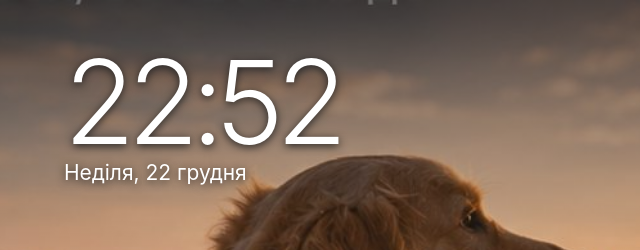
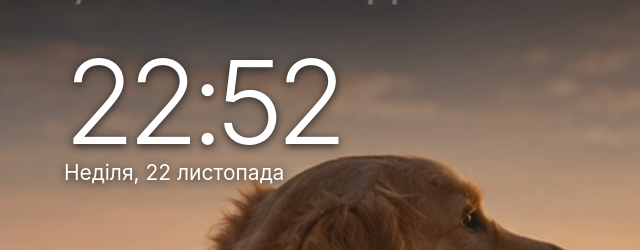
Before and after one commit to illiuha21/family-ipad-dashboard, a plain HTML site: page index.html in a window 1280 px wide. Shown: the top 250 px of the page, 0-640 px from the left. Drawn offline with Linux system fonts and the light colour scheme; no server answers.

Commit message:
Add files via upload

```diff
--- a/index.html
+++ b/index.html
@@ -1,4 +1,4 @@
-<!doctype html><html lang="uk"><head><meta charset="utf-8"><meta name="viewport" content="width=device-width,initial-scale=1,maximum-scale=1,user-scalable=no"><meta name="apple-mobile-web-app-capable" content="yes"><meta name="apple-mobile-web-app-status-bar-style" content="black"><meta name="apple-mobile-web-app-title" content="Наш дім"><meta name="theme-color" content="#efe3d6"><title>Наш дім — Family Display v0.4</title><style>
+<!doctype html><html lang="uk"><head><meta charset="utf-8"><meta name="viewport" content="width=device-width,initial-scale=1,maximum-scale=1,user-scalable=no"><meta name="apple-mobile-web-app-capable" content="yes"><meta name="apple-mobile-web-app-status-bar-style" content="black"><meta name="apple-mobile-web-app-title" content="Наш дім"><meta name="theme-color" content="#efe3d6"><title>Наш дім — Family Display v0.4.1</title><style>
 *{box-sizing:border-box}html,body{height:100%;width:100%;margin:0;overflow:hidden;font-family:-apple-system,BlinkMacSystemFont,'Helvetica Neue',Arial,sans-serif}body{color:#302219;background:#eaded1}button,input,textarea{font:inherit}button{cursor:pointer;-webkit-tap-highlight-color:transparent}button:focus-visible{outline:2px solid #c17541}.screen{position:absolute;inset:0;display:none;overflow:hidden}.screen.active{display:block}
 /* Frame — only one visible photo, one pending photo */
 #frame{background:#171717;color:#fff}.photo-box{position:absolute;top:0;bottom:62px;left:0;right:0;overflow:hidden}.slide{position:absolute;inset:0;width:100%;height:100%;object-fit:cover;opacity:0;transition:opacity 1s ease}.slide.show{opacity:1}.overlay{position:absolute;inset:0;pointer-events:none;background:linear-gradient(to bottom,rgba(0,0,0,.54),transparent 45%,transparent 80%,rgba(0,0,0,.26))}.photo-head{position:absolute;z-index:2;top:6%;left:5%;right:5%;display:flex;justify-content:space-between;pointer-events:none;text-shadow:0 2px 9px #222}.frame-time{font-size:clamp(60px,10vw,116px);font-weight:300;letter-spacing:-.065em;line-height:1}.frame-date{font-size:clamp(13px,2vw,21px)}.frame-weather{text-align:right;font-size:clamp(30px,4.8vw,57px)}.frame-weather small{display:block;font-size:clamp(12px,1.6vw,19px)}.frame-footer{height:62px;bottom:0;position:absolute;width:100%;background:#292522;display:flex;align-items:center;padding:8px 16px;gap:13px}.frame-tip{margin-left:auto;font-size:12px;color:#a9a49d}.alarm{background:#68635e;color:#fff;border-radius:11px;display:flex;align-items:center;gap:12px;padding:12px 16px;font-weight:700;font-size:16px;min-width:220px}.alarm.green{background:#27733c}.alarm.yellow{background:#e8b342;color:#2b241b}.alarm.red{background:#b82d2e}.alarm.gray{background:#706d69}
@@ -15,8 +15,8 @@
 <script>
 (function(){'use strict';
 var $=function(id){return document.getElementById(id)};
-var monthTitles=['Січень','Лютий','Березень','Квітень','Травень','Червень','Липень','Серпень','Вересень','Жовтень','Грудень'];
-var monthNames=['січня','лютого','березня','квітня','травня','червня','липня','серпня','вересня','жовтня','грудня'];
+var monthTitles=['Січень','Лютий','Березень','Квітень','Травень','Червень','Липень','Серпень','Вересень','Жовтень','Листопад','Грудень'];
+var monthNames=['січня','лютого','березня','квітня','травня','червня','липня','серпня','вересня','жовтня','листопада','грудня'];
 var dayNames=['Неділя','Понеділок','Вівторок','Середа','Четвер','П’ятниця','Субота'];
 var faces=['😎','🥰','🤪','😂','🤩','🥳','😴','🥹','😍','🙃','🤗','😜','🐸','👽','🦄','❤️','😊'];
 function load(key,backup){try{var x=localStorage.getItem(key);return x?JSON.parse(x):backup}catch(e){return backup}}
```
